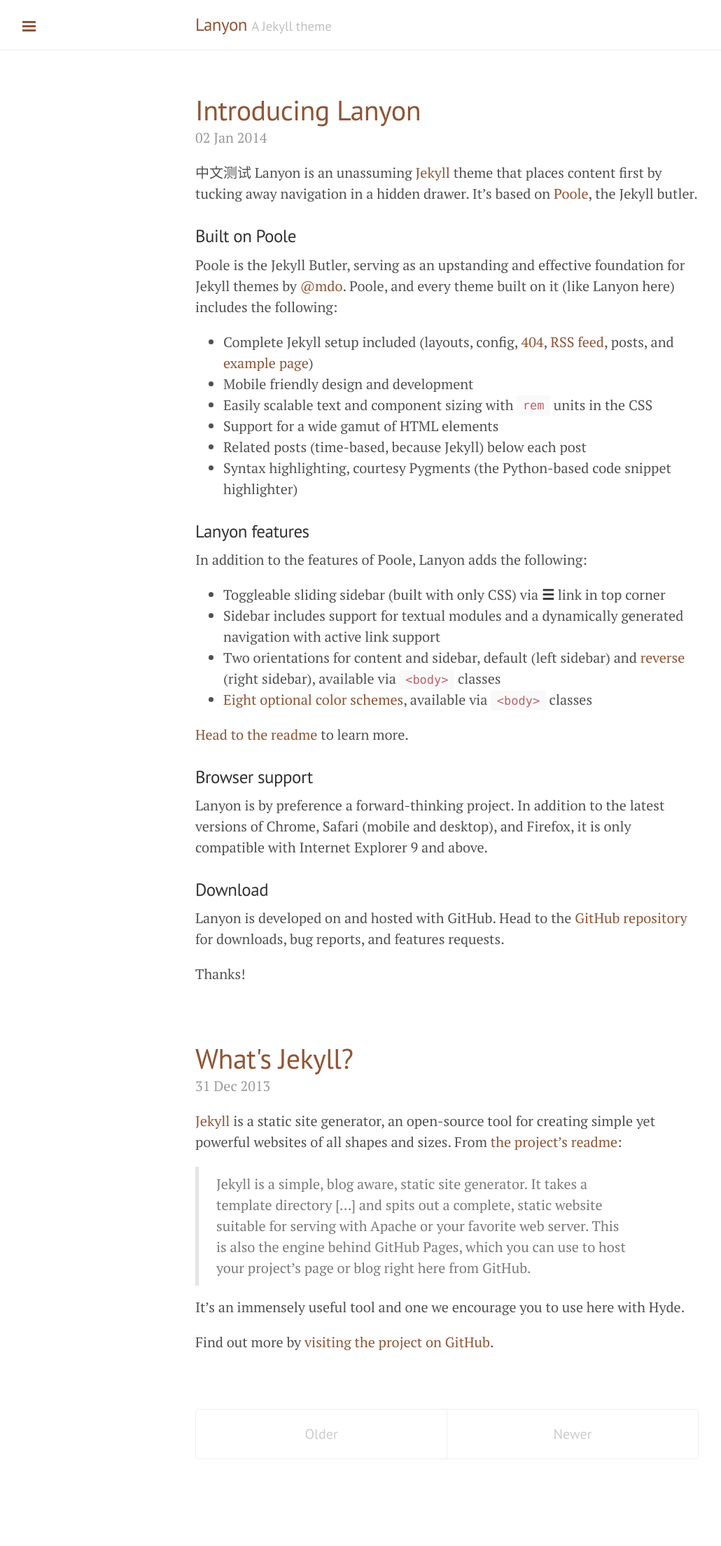
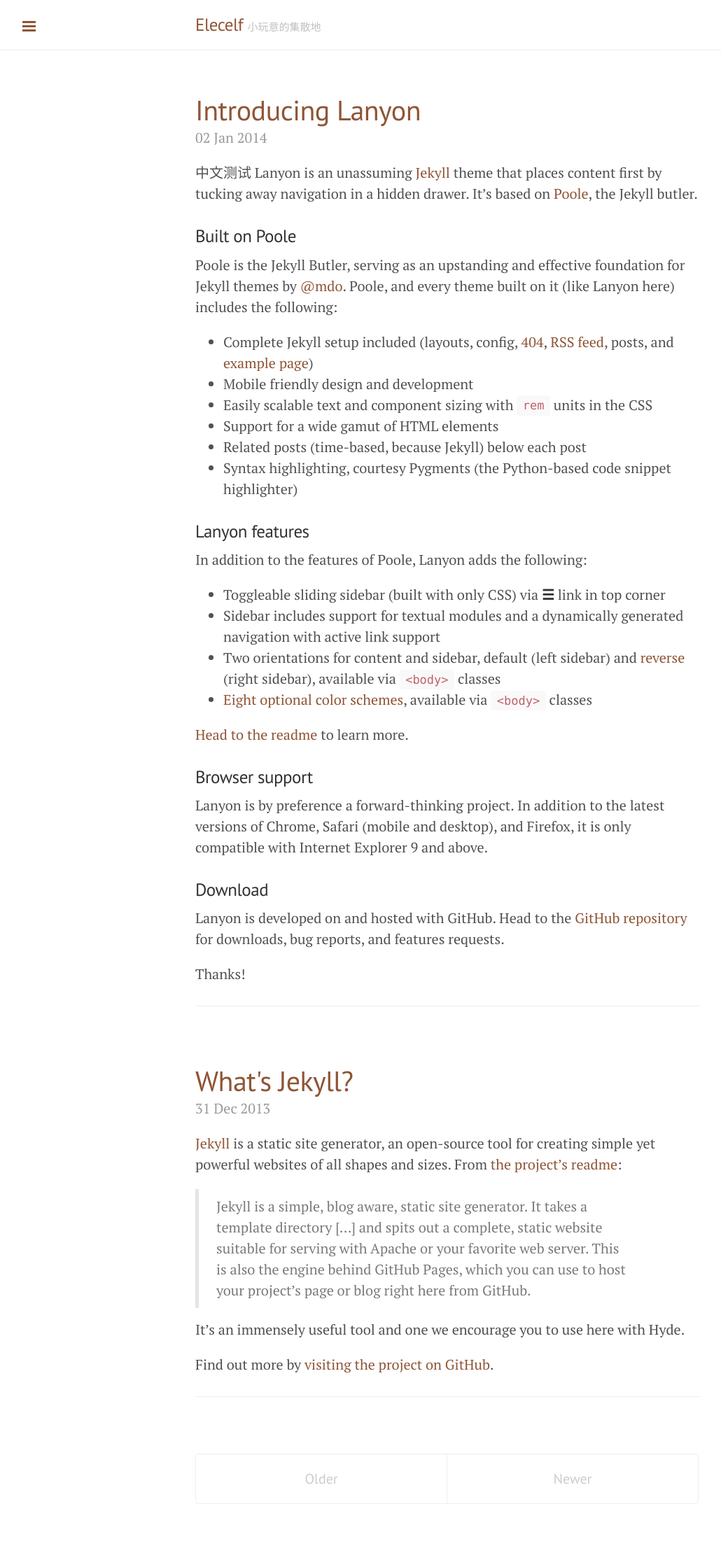
Before and after one commit to snakealpha/snakealpha.github.io, a Jekyll site: the page built from index.html, in a window 1280 px wide. Shown: the whole page at 70% size, without its empty margins (1-1031 px from the left). Built offline with Jekyll 4.4.1, drawn with Linux system fonts in a browser that asks for light colours; Markdown is read by kramdown in place of the engine named in the settings; the list of posts is cut into pages by our own code; before the commit the page ends 2145 px from its top, so only the background shows below that.

Commit message:
change some configs to make lanyon fit my own usage.

```diff
--- a/_config.yml
+++ b/_config.yml
@@ -6,15 +6,15 @@
 permalink:        pretty
 
 # Setup
-title:            Lanyon
-tagline:          'A Jekyll theme'
-description:      'A reserved <a href="http://jekyllrb.com" target="_blank">Jekyll</a> theme that places the utmost gravity on content with a hidden drawer. Made by <a href="https://twitter.com/mdo" target="_blank">@mdo</a>.'
-url:              http://lanyon.getpoole.com
+title:            Elecelf
+tagline:          '  小玩意的集散地'
+description:      '<br /><br /><br />'
+url:              http://snakealpha.github.io/
 paginate:         5
 
 author:
-  name:           'Mark Otto'
-  url:            https://twitter.com/mdo
+  name:           'Snake Liu'
+  url:            http://weibo.com/u/3029729233
 
 # Custom vars
 version:          1.0.0
--- a/_includes/sidebar.html
+++ b/_includes/sidebar.html
@@ -9,7 +9,7 @@
   </div>
 
   <nav class="sidebar-nav">
-    <a class="sidebar-nav-item{% if page.url == site.baseurl %} active{% endif %}" href="/">Home</a>
+    <a class="sidebar-nav-item{% if page.url == site.baseurl %} active{% endif %}" href="/">首页</a>
 
     {% comment %}
       The code below dynamically generates a sidebar nav of pages with
@@ -25,9 +25,9 @@
       {% endif %}
     {% endfor %}
 
-    <a class="sidebar-nav-item" href="{{ site.github.repo }}/archive/v{{ site.version }}.zip">Download</a>
+    <!--a class="sidebar-nav-item" href="{{ site.github.repo }}/archive/v{{ site.version }}.zip">Download</a>
     <a class="sidebar-nav-item" href="{{ site.github.repo }}">GitHub project</a>
-    <span class="sidebar-nav-item">Currently v{{ site.version }}</span>
+    <span class="sidebar-nav-item">Currently v{{ site.version }}</span-->
   </nav>
 
   <div class="sidebar-item">
--- a/index.html
+++ b/index.html
@@ -15,6 +15,7 @@
     <span class="post-date">{{ post.date | date_to_string }}</span>
 
     {{ post.content }}
+    <hr width="100%" />
   </div>
   {% endfor %}
 </div>
--- a/public/css/lanyon.css
+++ b/public/css/lanyon.css
@@ -41,11 +41,11 @@
 }
 
 html {
-  font-family: "PT Serif", Georgia, "Times New Roman", serif;
+  font-family: "微软雅黑", "Microsoft YaHei",  "PT Serif", Georgia, "Times New Roman", serif;
 }
 
 h1, h2, h3, h4, h5, h6 {
-  font-family: "PT Sans", Helvetica, Arial, sans-serif;
+  font-family: "微软雅黑", "Microsoft YaHei", "PT Sans", Helvetica, Arial, sans-serif;
   font-weight: 400;
   color: #313131;
   letter-spacing: -.025rem;
@@ -108,7 +108,7 @@
   color: #505050;
 }
 .masthead-title small {
-  font-size: 75%;
+  font-size: 60%;
   font-weight: 400;
   color: #c0c0c0;
   letter-spacing: 0;
```
